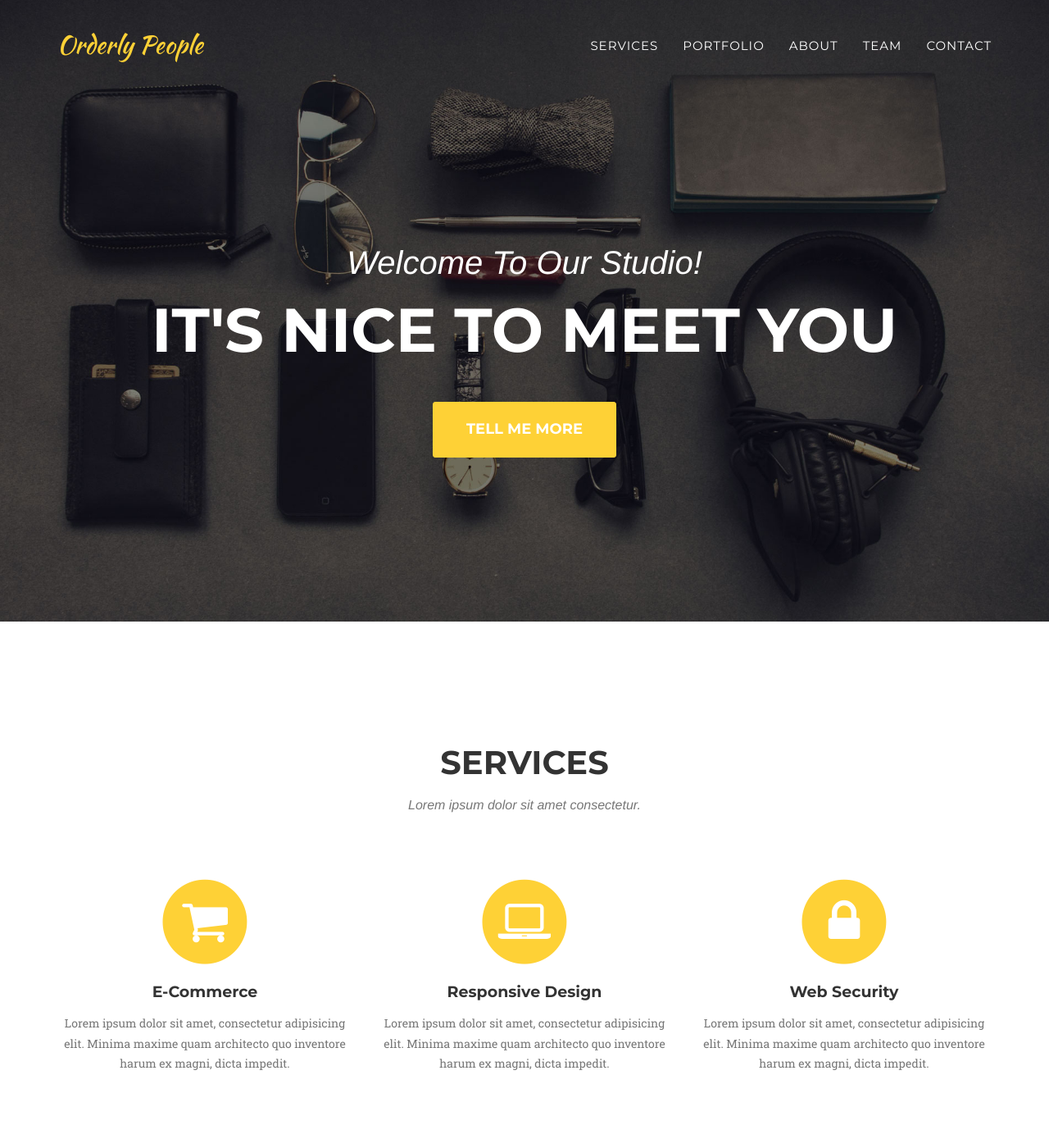
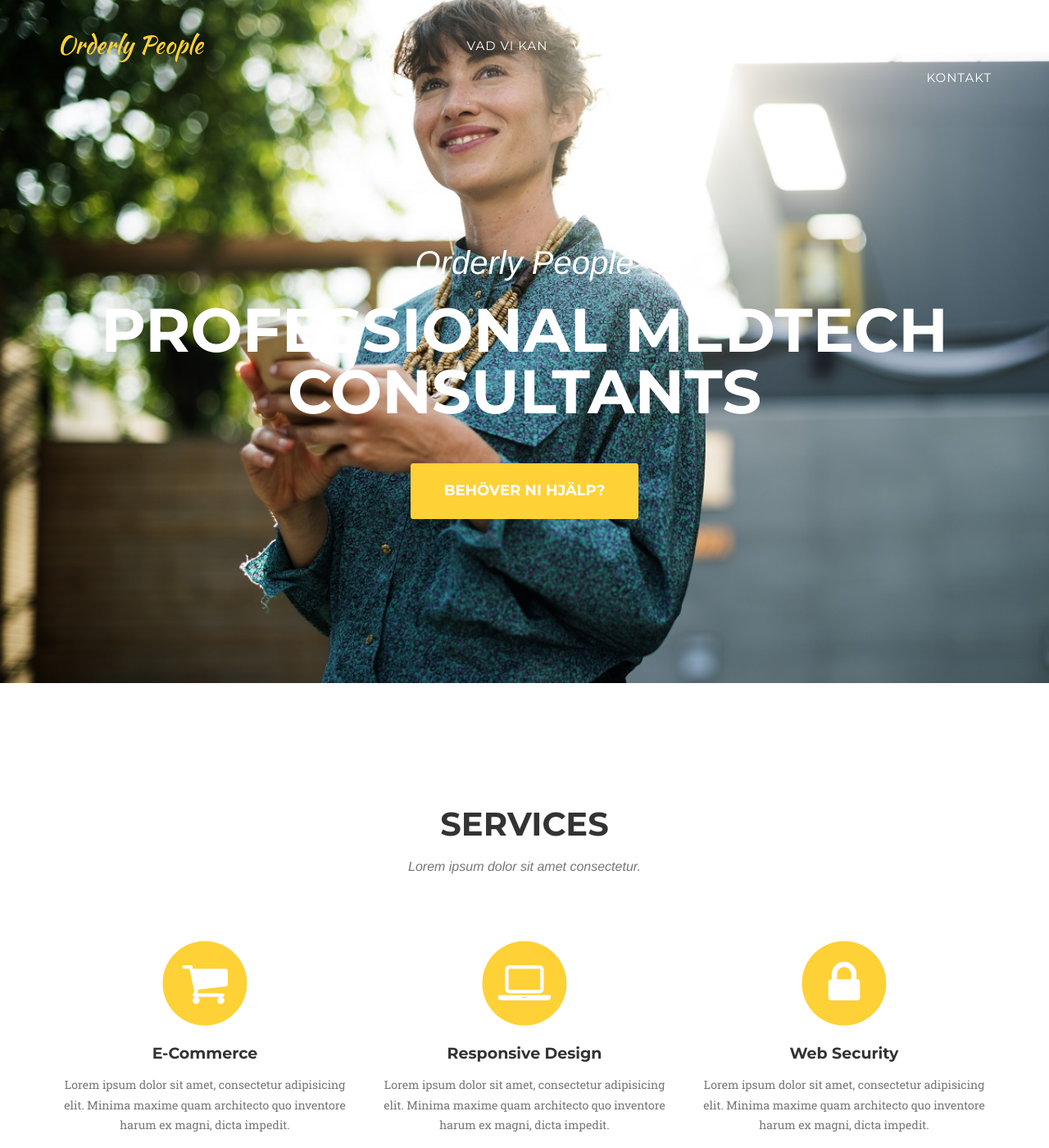
Before and after one commit to peterwallin/orderlypeople, a Jekyll site: the page built from index.html, in a window 1280 px wide and 1400 px high. Shown: the whole window at 82% size. Built offline with Jekyll 4.4.1, drawn with Linux system fonts in a browser that asks for light colours; some web fonts are replaced.

Commit message:
ny version
a

```diff
--- a/_includes/css/agency.css
+++ b/_includes/css/agency.css
@@ -269,7 +269,7 @@ header {
     text-align: center;
     color: #fff;
     background-attachment: scroll;
-    background-image: url('{{ site.baseurl }}/img/header-bg.jpg');
+    background-image: url('{{ site.baseurl }}/img/bg-alternative.jpg');
     background-position: center center;
     background-repeat: none;
     -webkit-background-size: cover;
--- a/_includes/header.html
+++ b/_includes/header.html
@@ -19,19 +19,19 @@
                         <a href="#page-top"></a>
                     </li>
                     <li>
-                        <a class="page-scroll" href="#services">Services</a>
+                        <a class="page-scroll" href="#services">Vad vi kan</a>
                     </li>
                     <li>
-                        <a class="page-scroll" href="#portfolio">Portfolio</a>
+                        <a class="page-scroll" href="#portfolio">Vad vi gjort</a>
                     </li>
                     <li>
-                        <a class="page-scroll" href="#about">About</a>
+                        <a class="page-scroll" href="#about">Vilka vi är</a>
                     </li>
                     <li>
-                        <a class="page-scroll" href="#team">Team</a>
+                        <a class="page-scroll" href="#team">Vårt team/a>
                     </li>
                     <li>
-                        <a class="page-scroll" href="#contact">Contact</a>
+                        <a class="page-scroll" href="#contact">Kontakt</a>
                     </li>
                 </ul>
             </div>
@@ -44,9 +44,9 @@
     <header>
         <div class="container">
             <div class="intro-text">
-                <div class="intro-lead-in">Welcome To Our Studio!</div>
-                <div class="intro-heading">It's Nice To Meet You</div>
-                <a href="#services" class="page-scroll btn btn-xl">Tell Me More</a>
+                <div class="intro-lead-in">Orderly People</div>
+                <div class="intro-heading">Professional Medtech consultants</div>
+                <a href="#services" class="page-scroll btn btn-xl">Behöver ni hjälp?</a>
             </div>
         </div>
     </header>
```
